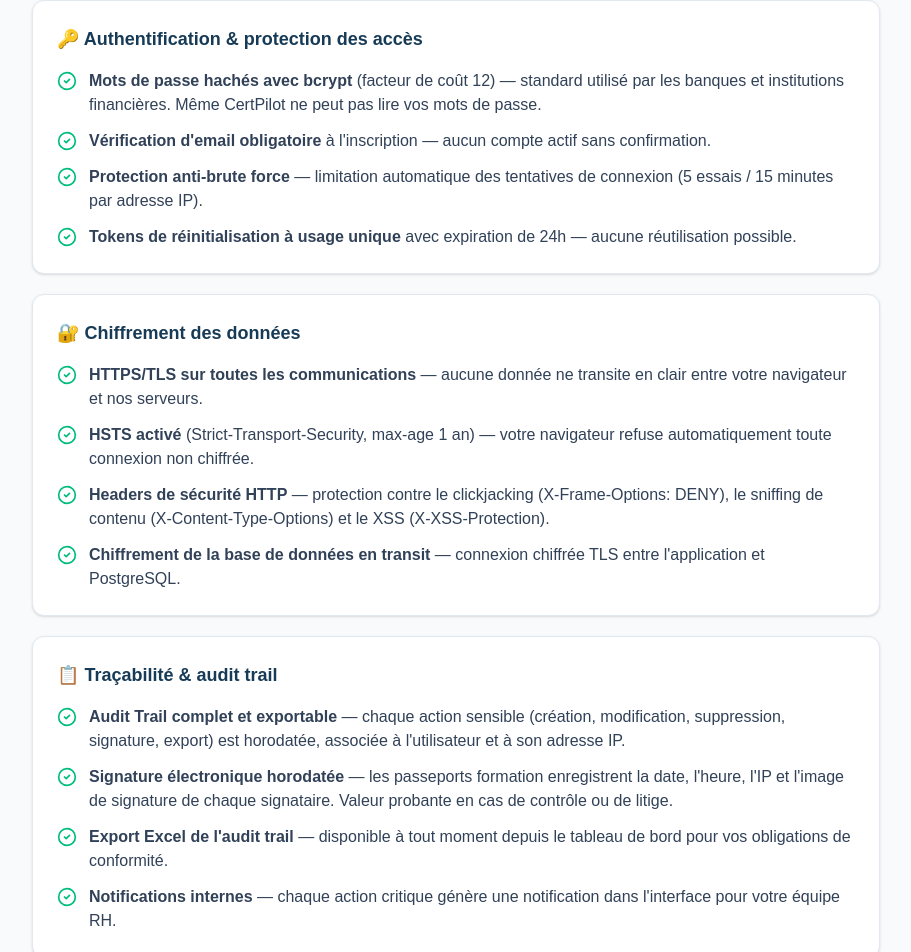
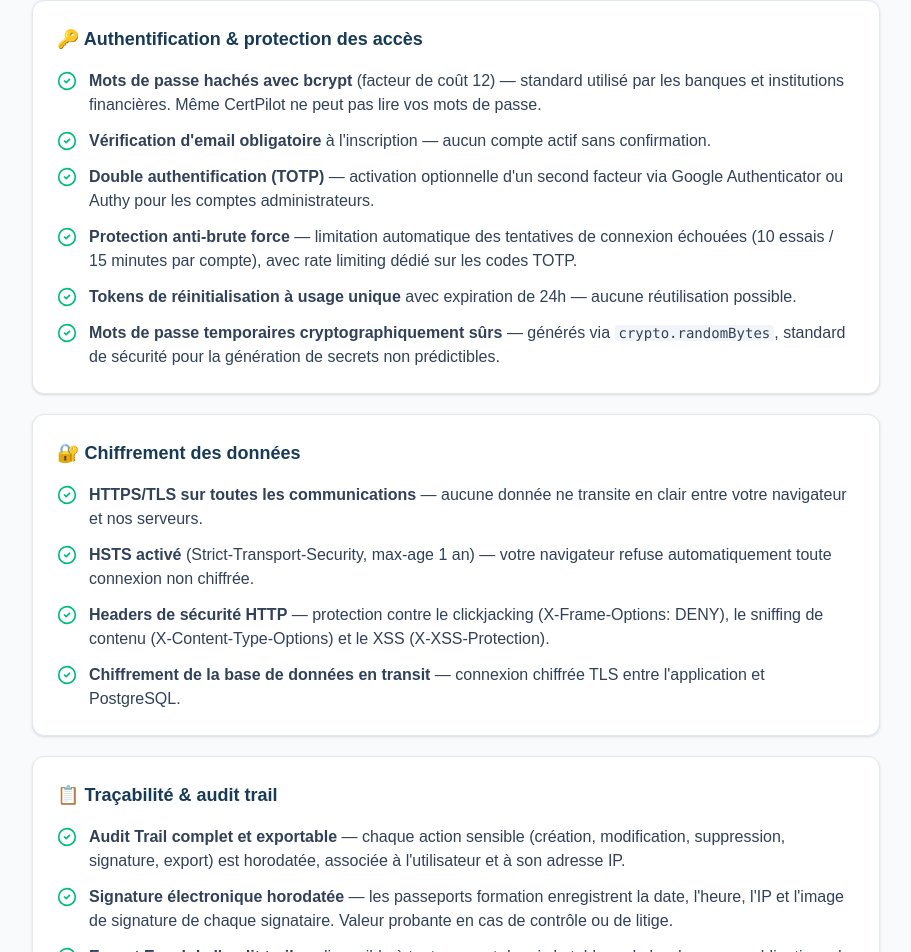
Before and after one commit to LouisP14/CertPilot, a Next.js app: page /legal/securite in a window 1280 px wide. Shown: the part 866-1818 px from the top of the page, without its empty margins (184-1095 px from the left). Built offline with nearby package versions, Linux system fonts and the light colour scheme; no server answers.

Commit message:
docs: update security page with TOTP, correct rate limit info

```diff
--- a/src/app/legal/securite/page.tsx
+++ b/src/app/legal/securite/page.tsx
@@ -130,12 +130,23 @@ export default function SecurityPage() {
                 aucun compte actif sans confirmation.
               </Check>
               <Check>
+                <strong>Double authentification (TOTP)</strong> — activation optionnelle
+                d&apos;un second facteur via Google Authenticator ou Authy pour les comptes
+                administrateurs.
+              </Check>
+              <Check>
                 <strong>Protection anti-brute force</strong> — limitation automatique des tentatives
-                de connexion (5 essais / 15 minutes par adresse IP).
+                de connexion échouées (10 essais / 15 minutes par compte), avec rate limiting
+                dédié sur les codes TOTP.
               </Check>
               <Check>
                 <strong>Tokens de réinitialisation à usage unique</strong> avec expiration
                 de 24h — aucune réutilisation possible.
+              </Check>
+              <Check>
+                <strong>Mots de passe temporaires cryptographiquement sûrs</strong> — générés
+                via <code className="rounded bg-slate-100 px-1 text-sm">crypto.randomBytes</code>,
+                standard de sécurité pour la génération de secrets non prédictibles.
               </Check>
             </ul>
           </Section>
```
